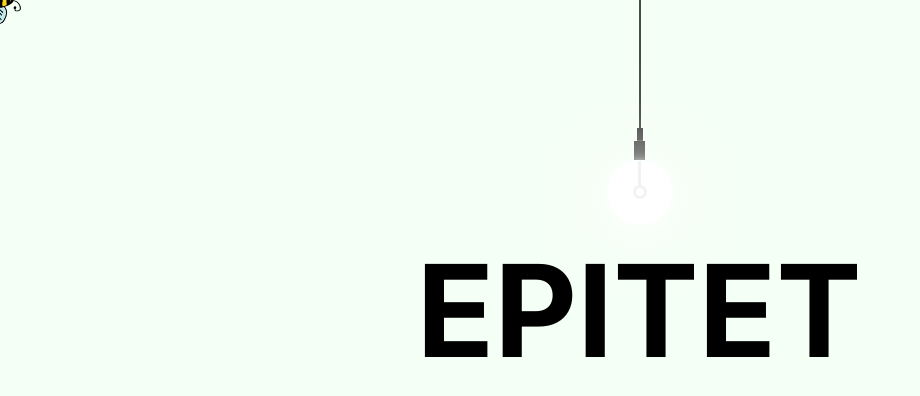
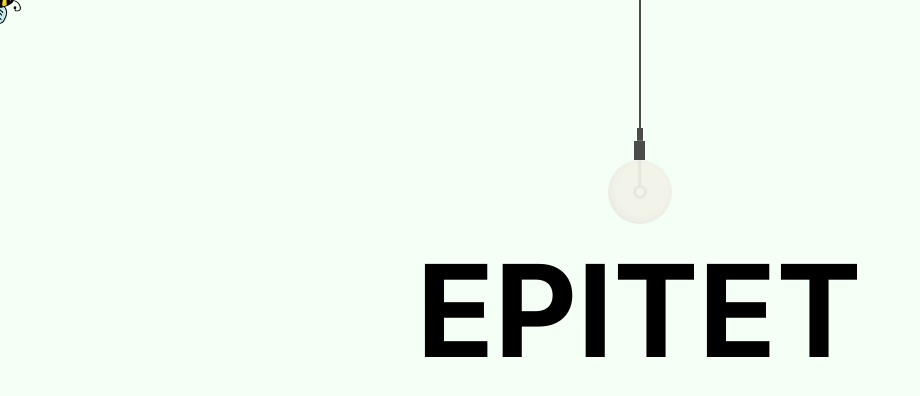
Before and after one commit to Bakhredin/EPITET, a Next.js app in the folder epitet/: page / in a window 1280 px wide. Shown: the top 396 px of the page, without its empty margins (0-920 px from the left). Built offline with nearby package versions, Linux system fonts and the light colour scheme; a web font is replaced by a local one.

Commit message:
added props for lamp from parent to child components

```diff
--- a/epitet/src/app/components/modal/Switch_joke.jsx
+++ b/epitet/src/app/components/modal/Switch_joke.jsx
@@ -1,19 +1,16 @@
 import React, { useState } from "react";
 import './switch_joke.css';
 
-function Switch_joke() {
-    const [isOn, setIsOn] = useState(true);
+function Switch_joke({ lamp }) {
+  const [isOn, setIsOn] = useState(lamp);
 
   const handleSwitchChange = () => {
-        setIsOn(!isOn);
-    };
-
-    const handleLampClick = () => {
-        setIsOn(!isOn);
+    const newIsOn = !isOn;
+    setIsOn(newIsOn);
   };
 
   return (
-        <div id="lamp">
+    <div id="lamp" className={isOn ? "lamp-on" : ""}>
       <input
         type="radio"
         id="switch-on"
@@ -30,12 +27,14 @@ function Switch_joke() {
         checked={!isOn}
         onChange={handleSwitchChange}
       />
-            <label htmlFor="switch-on" className={`entypo-lamp ${isOn ? 'on' : 'off'}`} onClick={handleLampClick}></label>
+      <label htmlFor="switch-on" className={`entypo-lamp ${isOn ? 'on' : 'off'}`}></label>
       <div className={`lamp ${isOn ? 'on' : 'off'}`}>
         <div className="gonna-give-light"></div>
       </div>
+
     </div>
   );
+
 }
 
 export default Switch_joke;
--- a/epitet/src/app/components/modal/switch_joke.css
+++ b/epitet/src/app/components/modal/switch_joke.css
@@ -99,3 +99,12 @@ input[value="on"]:checked ~ .lamp:before {
              0px 8px 80px rgba(255,255,255,0.6),
              0px 8px 120px rgba(255,255,255,0.6);
 }
+
+.lamp-on {
+  /* Цвет страницы при включенной лампе */
+  background-color: #211c1c;
+}
+
+.lamp-on-input{
+  background-color: aqua;
+}
--- a/epitet/src/app/page.jsx
+++ b/epitet/src/app/page.jsx
@@ -14,6 +14,8 @@ function Page() {
   const [epithetsData, setEpithetsData] = useState([]);
   const [selectedContainerIndex, setSelectedContainerIndex] = useState(null);
   const [modalVisible, setModalVisible] = useState(false);
+  const [isLampOn, setIsLampOn] = useState(false);
+
 
   const openModal = () => {
     setModalVisible(true);
@@ -75,8 +77,10 @@ function Page() {
 
   return (
     <div className='body'>
-      <Switch_joke/>
-       <CursorFollower />
+      <Switch_joke
+      lamp={isLampOn}
+      />
+       <CursorFollower/>
       <div className='container'>
         <div className='text_epitet'>
           <p id='p_epitet' onClick={toggleInput}>EPITET</p>
```
Also changed, not shown: epitet/src/app/components/modal/CursorFollower.jsx (line endings or trailing spaces). Lines whose indentation alone changed are shown as unchanged.
